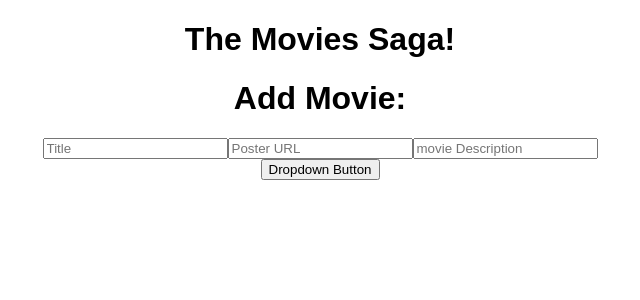
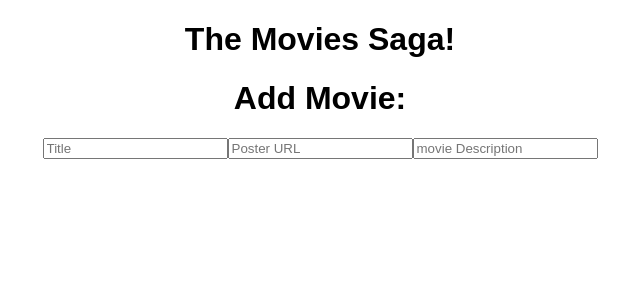
Before and after one commit to SarahTech-alt/weekend-movie-sagas, a React (Create React App) app: page /#/add in a window 1280 px wide. Shown: the top 300 px of the page, without its empty margins (320-960 px from the left). Built offline with nearby package versions, Linux system fonts and the light colour scheme.

Commit message:
Uninstalled Bootstrap in favor of material-ui.

```diff
--- a/package.json
+++ b/package.json
@@ -6,10 +6,8 @@
   "dependencies": {
     "@material-ui/core": "^4.11.3",
     "axios": "^0.21.1",
-    "bootstrap": "^5.1.1",
     "pg": "^8.2.1",
     "react": "^17.0.1",
-    "react-bootstrap": "^2.0.0-rc.0",
     "react-dom": "^17.0.1",
     "react-redux": "^7.2.2",
     "react-router-dom": "^5.2.0",
--- a/src/components/AddMovie/AddMovie.jsx
+++ b/src/components/AddMovie/AddMovie.jsx
@@ -1,4 +1,4 @@
-import Dropdown from 'react-bootstrap/Dropdown';
+
 
 function AddMovie() {
     return (
@@ -8,17 +8,6 @@ function AddMovie() {
                 <input type="text" placeholder="Title" />
                 <input type="text" placeholder="Poster URL" />
                 <input type="text" placeholder="movie Description" />
-                <Dropdown>
-                    <Dropdown.Toggle variant="success" id="dropdown-basic">
-                        Dropdown Button
-                    </Dropdown.Toggle>
-
-                    <Dropdown.Menu>
-                        <Dropdown.Item href="#/action-1">Action</Dropdown.Item>
-                        <Dropdown.Item href="#/action-2">Another action</Dropdown.Item>
-                        <Dropdown.Item href="#/action-3">Something else</Dropdown.Item>
-                    </Dropdown.Menu>
-                </Dropdown>
             </form>
         </>
     );
```
Also changed, not shown: 1 other file (tests, documents, lock files or other folders).
